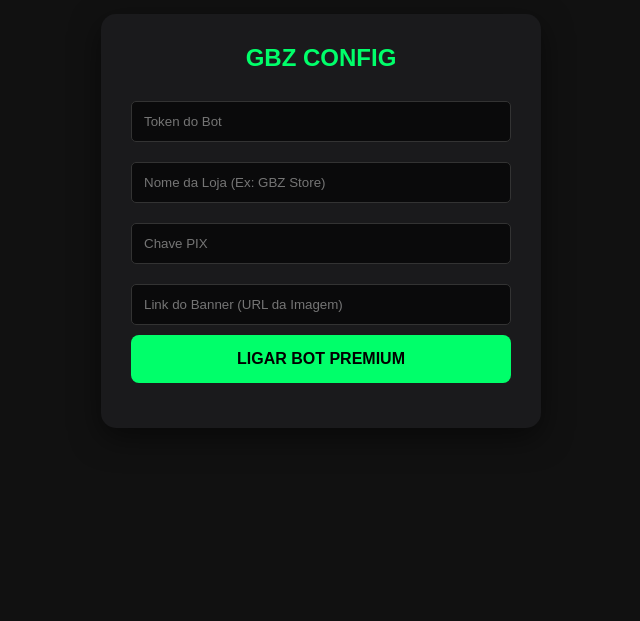
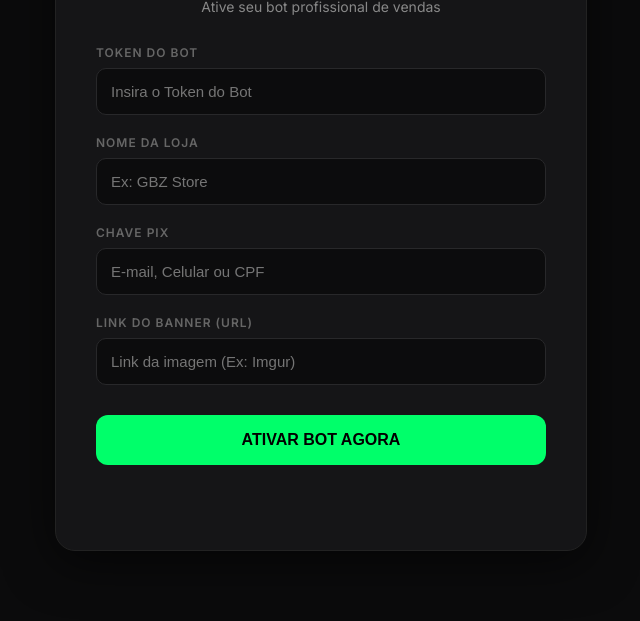
Before and after one commit to igrejaprovedor2019-cmyk/BOT-DE-VENDAS, a website: page index.html in a window 1280 px wide. Shown: the part 179-800 px from the top of the page, without its empty margins (319-959 px from the left). Drawn offline with Linux system fonts and the light colour scheme.

Commit message:
Update index.html

```diff
--- a/index.html
+++ b/index.html
@@ -1,42 +1,98 @@
 <!DOCTYPE html>
-<html>
+<html lang="pt-br">
 <head>
-    <title>Painel de Controle GBZ</title>
+    <meta charset="UTF-8">
+    <meta name="viewport" content="width=device-width, initial-scale=1.0">
+    <title>Sirius Maker | Painel de Ativação</title>
     <style>
-        body { background: #111; color: white; font-family: sans-serif; display: flex; justify-content: center; align-items: center; height: 100vh; margin: 0; }
-        .card { background: #1a1a1c; padding: 30px; border-radius: 15px; width: 380px; box-shadow: 0 10px 30px rgba(0,0,0,0.5); }
-        input { width: 100%; padding: 12px; margin: 10px 0; border-radius: 5px; border: 1px solid #333; background: #0a0a0b; color: white; box-sizing: border-box; }
-        button { width: 100%; padding: 15px; background: #00ff6a; border: none; border-radius: 8px; font-weight: bold; cursor: pointer; font-size: 16px; transition: 0.3s; }
-        button:hover { background: #00d659; }
-        h2 { text-align: center; color: #00ff6a; margin-top: 0; }
+        @import url('https://fonts.googleapis.com/css2?family=Inter:wght@400;600;800&display=swap');
+
+        body { font-family: 'Inter', sans-serif; background: #0b0b0c; color: #ffffff; display: flex; justify-content: center; align-items: center; min-height: 100vh; margin: 0; padding: 20px; box-sizing: border-box; }
+        .card { background: #151517; padding: 40px; border-radius: 20px; width: 100%; max-width: 450px; border: 1px solid #222; box-shadow: 0 10px 50px rgba(0,0,0,0.6); }
+        h1 { text-align: center; color: #00ff6a; font-weight: 800; margin-bottom: 10px; font-size: 28px; }
+        p { text-align: center; color: #888; font-size: 14px; margin-bottom: 30px; }
+
+        .field { margin-bottom: 20px; }
+        label { display: block; font-size: 12px; color: #666; font-weight: 600; margin-bottom: 8px; text-transform: uppercase; letter-spacing: 1px; }
+        input { width: 100%; padding: 14px; background: #0c0c0d; border: 1px solid #28282a; border-radius: 10px; color: #fff; font-size: 15px; box-sizing: border-box; outline: none; transition: 0.3s; }
+        input:focus { border-color: #00ff6a; box-shadow: 0 0 10px rgba(0, 255, 106, 0.1); }
+
+        button { width: 100%; padding: 16px; background: #00ff6a; color: #000; border: none; border-radius: 12px; font-weight: 800; font-size: 16px; cursor: pointer; transition: 0.3s; margin-top: 10px; text-transform: uppercase; }
+        button:hover { background: #00d659; transform: translateY(-2px); box-shadow: 0 5px 20px rgba(0, 255, 106, 0.2); }
+
+        #status { margin-top: 25px; text-align: center; font-size: 14px; font-weight: 600; min-height: 20px; }
+        .success { color: #00ff6a; }
+        .error { color: #ff4747; }
     </style>
 </head>
 <body>
     <div class="card">
-        <h2>GBZ CONFIG</h2>
-        <input type="text" id="token" placeholder="Token do Bot">
-        <input type="text" id="nome" placeholder="Nome da Loja (Ex: GBZ Store)">
-        <input type="text" id="pix" placeholder="Chave PIX">
-        <input type="text" id="banner" placeholder="Link do Banner (URL da Imagem)">
-        <button onclick="configurar()">LIGAR BOT PREMIUM</button>
-        <p id="msg" style="text-align: center; margin-top: 15px; font-size: 14px;"></p>
+        <h1>SIRIUS MAKER</h1>
+        <p>Ative seu bot profissional de vendas</p>
+
+        <div class="field">
+            <label>Token do Bot</label>
+            <input type="text" id="token" placeholder="Insira o Token do Bot">
+        </div>
+
+        <div class="field">
+            <label>Nome da Loja</label>
+            <input type="text" id="nomeLoja" placeholder="Ex: GBZ Store">
+        </div>
+
+        <div class="field">
+            <label>Chave PIX</label>
+            <input type="text" id="pix" placeholder="E-mail, Celular ou CPF">
+        </div>
+
+        <div class="field">
+            <label>Link do Banner (URL)</label>
+            <input type="text" id="banner" placeholder="Link da imagem (Ex: Imgur)">
+        </div>
+
+        <button onclick="ativarBot()">Ativar Bot Agora</button>
+        <div id="status"></div>
     </div>
+
     <script>
-        async function configurar() {
-            const status = document.getElementById('msg');
-            status.innerText = "⏳ Iniciando...";
-            const res = await fetch('/ligar-bot', {
-                method: 'POST',
-                headers: {'Content-Type': 'application/json'},
-                body: JSON.stringify({
-                    token: document.getElementById('token').value,
-                    nomeLoja: document.getElementById('nome').value,
-                    pix: document.getElementById('pix').value,
-                    banner: document.getElementById('banner').value
-                })
-            });
-            const data = await res.json();
-            status.innerText = data.msg || "Erro ao ligar!";
+        async function ativarBot() {
+            const status = document.getElementById('status');
+            const data = {
+                token: document.getElementById('token').value.trim(),
+                nomeLoja: document.getElementById('nomeLoja').value.trim(),
+                pix: document.getElementById('pix').value.trim(),
+                banner: document.getElementById('banner').value.trim()
+            };
+
+            if (!data.token) {
+                status.className = "error";
+                status.innerText = "❌ O Token é obrigatório!";
+                return;
+            }
+
+            status.className = "";
+            status.innerText = "⏳ Ligando bot... aguarde.";
+
+            try {
+                const response = await fetch('/ligar-bot', {
+                    method: 'POST',
+                    headers: { 'Content-Type': 'application/json' },
+                    body: JSON.stringify(data)
+                });
+
+                const res = await response.json();
+
+                if (res.msg) {
+                    status.className = "success";
+                    status.innerText = "✅ " + res.msg + " Verifique seu Discord.";
+                } else {
+                    status.className = "error";
+                    status.innerText = "❌ " + (res.erro || "Erro ao ligar.");
+                }
+            } catch (err) {
+                status.className = "error";
+                status.innerText = "❌ Erro na conexão com o servidor.";
+            }
         }
     </script>
 </body>
```
